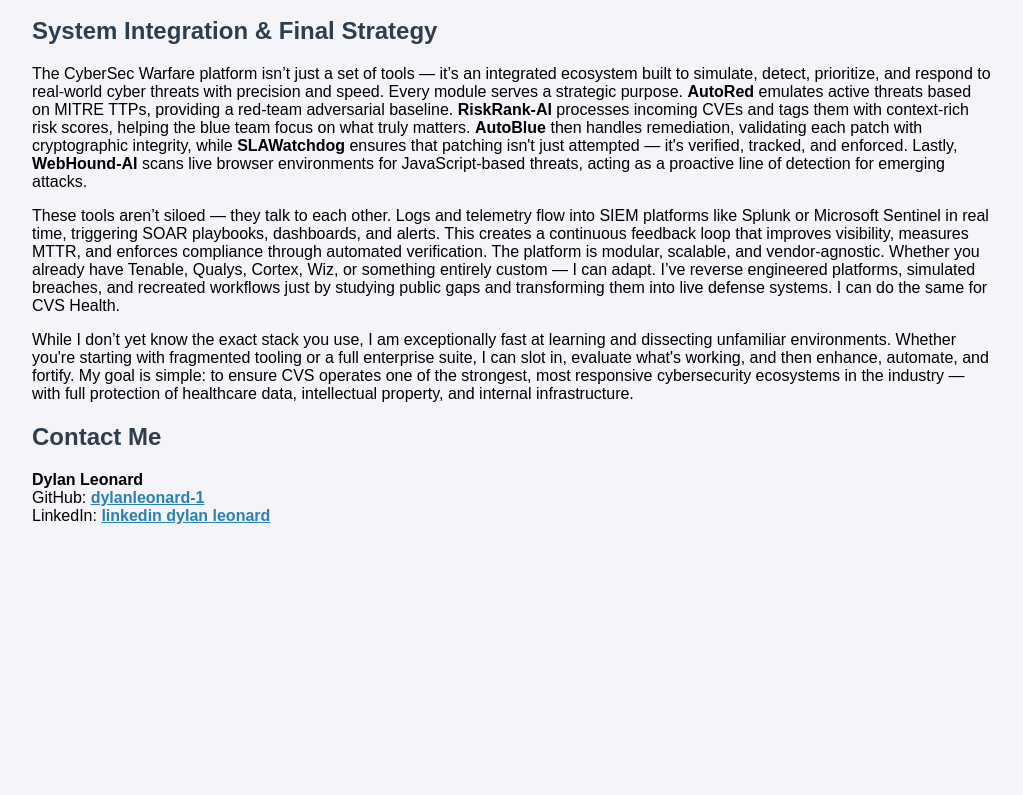
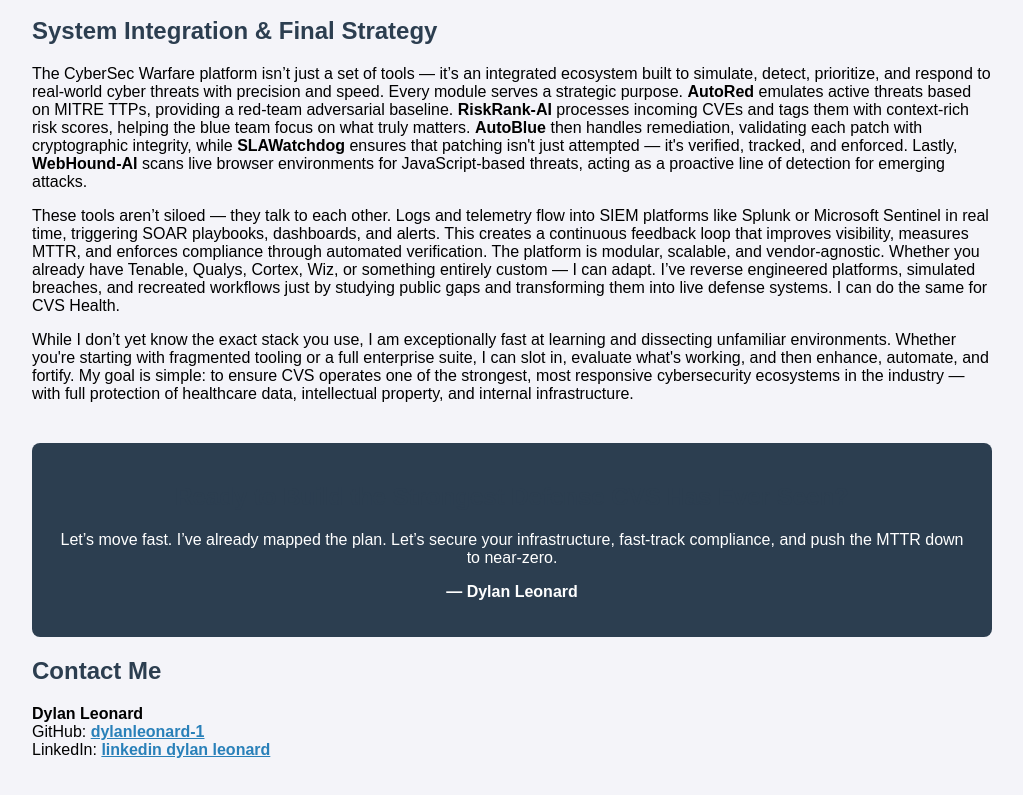
Before and after one commit to dylanleonard-1/cybersec-warfare.github.io, a plain HTML site: page index.html in a window 1280 px wide. Shown: the part 3090-3885 px from the top of the page, without its empty margins (128-1151 px from the left). Before the commit the page ends 3651 px from the top, so only its background shows below. Drawn offline with Linux system fonts and the light colour scheme.

Commit message:
Update index.html

```diff
--- a/index.html
+++ b/index.html
@@ -281,6 +281,12 @@ These tools aren’t siloed — they talk to each other. Logs and telemetry flow
 While I don’t yet know the exact stack you use, I am exceptionally fast at learning and dissecting unfamiliar environments. Whether you're starting with fragmented tooling or a full enterprise suite, I can slot in, evaluate what's working, and then enhance, automate, and fortify. My goal is simple: to ensure CVS operates one of the strongest, most responsive cybersecurity ecosystems in the industry — with full protection of healthcare data, intellectual property, and internal infrastructure.
 </p>
 
+  <div style="background:#2c3e50;color:#fff;padding:20px;text-align:center;border-radius:8px;margin-top:40px;">
+  <h2>Ready to Build the Strongest Defense CVS Has Ever Seen?</h2>
+  <p>Let’s move fast. I’ve already mapped the plan. Let’s secure your infrastructure, fast-track compliance, and push the MTTR down to near-zero.</p>
+  <p><strong>— Dylan Leonard</strong></p>
+</div>
+
 
 <h2>Contact Me</h2>
 <p>
```
